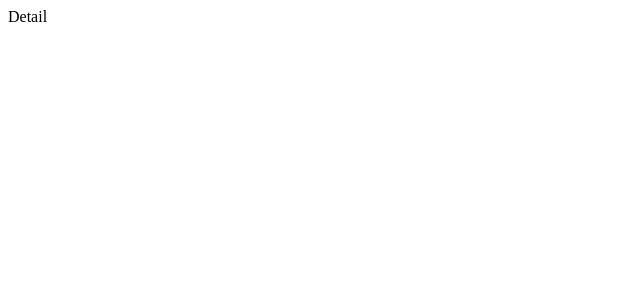
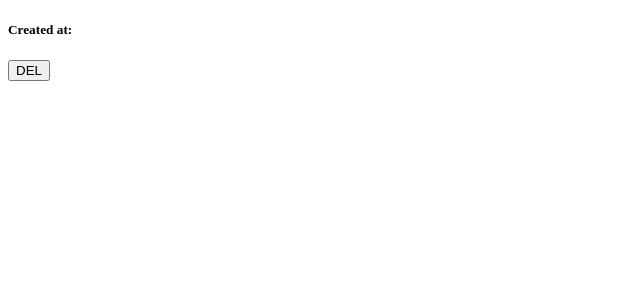
Before and after one commit to blythe4/react-redux-toolkit, a React (Create React App) app: page /1688362461400 in a window 1280 px wide. Shown: the top 300 px of the page, without its empty margins (0-640 px from the left). Built offline with nearby package versions, Linux system fonts and the light colour scheme.

Commit message:
mapStateToProps ownProps empty -> useSelector, useDispatch

```diff
--- a/src/components/ToDo.js
+++ b/src/components/ToDo.js
@@ -1,10 +1,12 @@
 import { connect } from "react-redux";
+import { Link } from "react-router-dom";
 import { deleteToDo } from "../store";
 
-const Todo = ({ text, onBtnClick }) => {
+const Todo = ({ text, onBtnClick, id }) => {
     return (
         <li>
-            {text} <button onClick={onBtnClick}>DEL</button>
+            <Link to={`/${id}`}>{text}</Link>
+            <button onClick={onBtnClick}>DEL</button>
         </li>
     );
 };
--- a/src/routes/Detail.js
+++ b/src/routes/Detail.js
@@ -1,4 +1,25 @@
+import { useDispatch, useSelector } from "react-redux";
+import { useNavigate, useParams } from "react-router-dom";
+import { deleteToDo } from "../store";
+
 const Detail = () => {
-    return <div>Detail</div>;
+    const navigate = useNavigate();
+    const id = useParams().id;
+    const toDo = useSelector((state) => state.find((toDo) => toDo.id === parseInt(id)));
+    const dispatch = useDispatch();
+    const onBtnClick = () => {
+        dispatch(deleteToDo(id));
+        navigate("/", { replace: true });
+    };
+    return (
+        <>
+            <h1>{toDo?.text}</h1>
+            <h5>Created at: {toDo?.id}</h5>
+            <div>
+                <button onClick={onBtnClick}>DEL</button>
+            </div>
+        </>
+    );
 };
+
 export default Detail;
```
